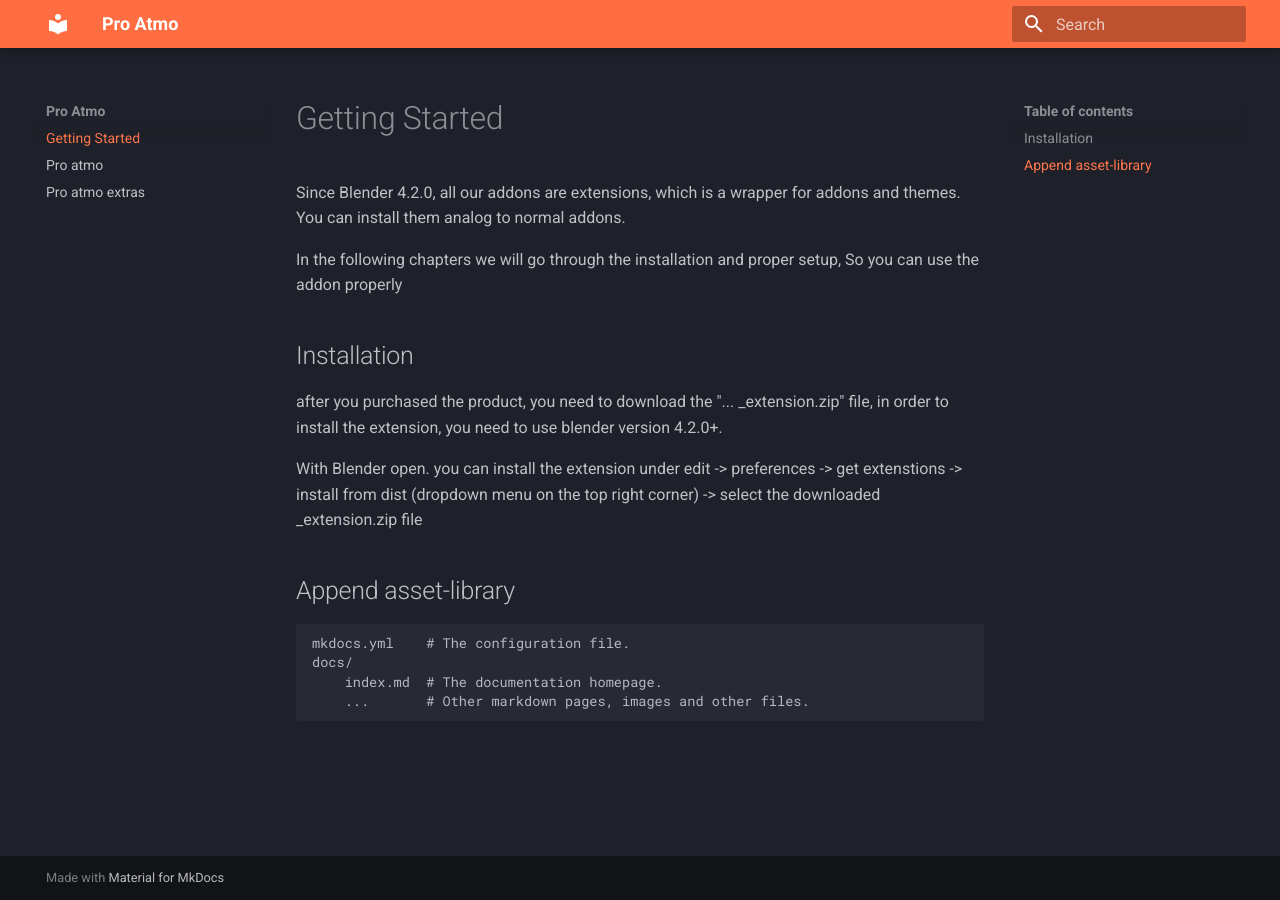
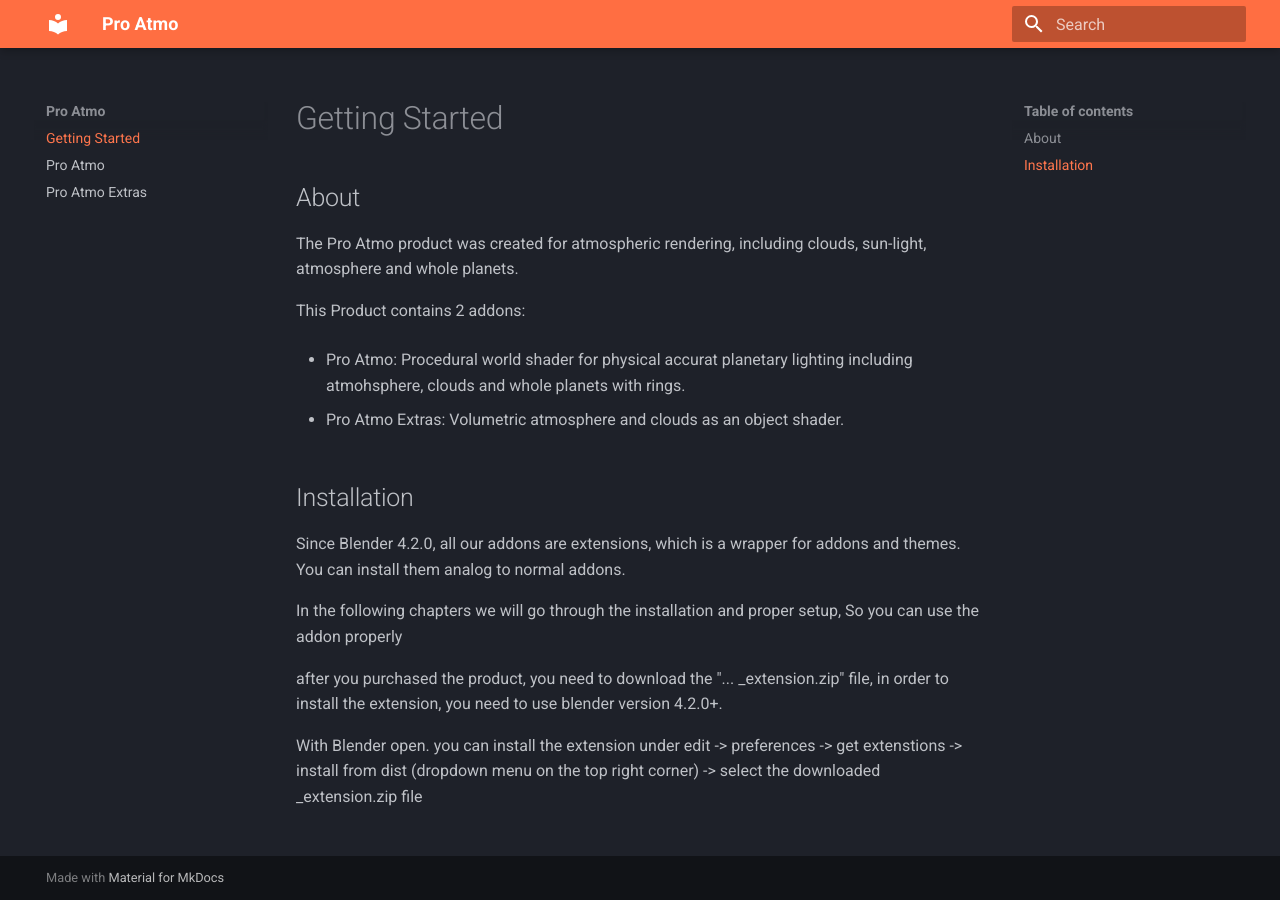
Before and after one commit to contrastrender/pro-atmo-documentation, an MkDocs documentation site: the page built from docs/index.md, in a window 1280 px wide. Built offline with MkDocs 1.6.1 and Material for MkDocs 9.7.7, drawn with Linux system fonts in a browser that asks for light colours.

Commit message:
added description and installtion guide

```diff
--- a/docs/index.md
+++ b/docs/index.md
@@ -1,18 +1,21 @@
 # Getting Started
+
+## About
+
+The Pro Atmo product was created for atmospheric rendering, including clouds, sun-light, atmosphere and whole planets.
+
+This Product contains 2 addons:
+
+- Pro Atmo: Procedural world shader for physical accurat planetary lighting including atmohsphere, clouds and whole planets with rings.
+
+- Pro Atmo Extras: Volumetric atmosphere and clouds as an object shader.
+
+## Installation
 
 Since Blender 4.2.0, all our addons are extensions, which is a wrapper for addons and themes. You can install them analog to normal addons.
 
 In the following chapters we will go through the installation and proper setup, So you can use the addon properly
 
-## Installation
-
 after you purchased the product, you need to download the "... \_extension.zip" file, in order to install the extension, you need to use blender version 4.2.0+.
 
 With Blender open. you can install the extension under edit -> preferences -> get extenstions -> install from dist (dropdown menu on the top right corner) -> select the downloaded \_extension.zip file
-
-## Append asset-library
-
-    mkdocs.yml    # The configuration file.
-    docs/
-        index.md  # The documentation homepage.
-        ...       # Other markdown pages, images and other files.
```
Also changed, not shown: docs/pro_atmo.md (+1 -0 lines), docs/pro_atmo_extras.md (+1 -0 lines), site/404.html, site/index.html, site/pro_atmo/index.html, site/pro_atmo_extras/index.html, site/search/search_index.json, 1 other file.
